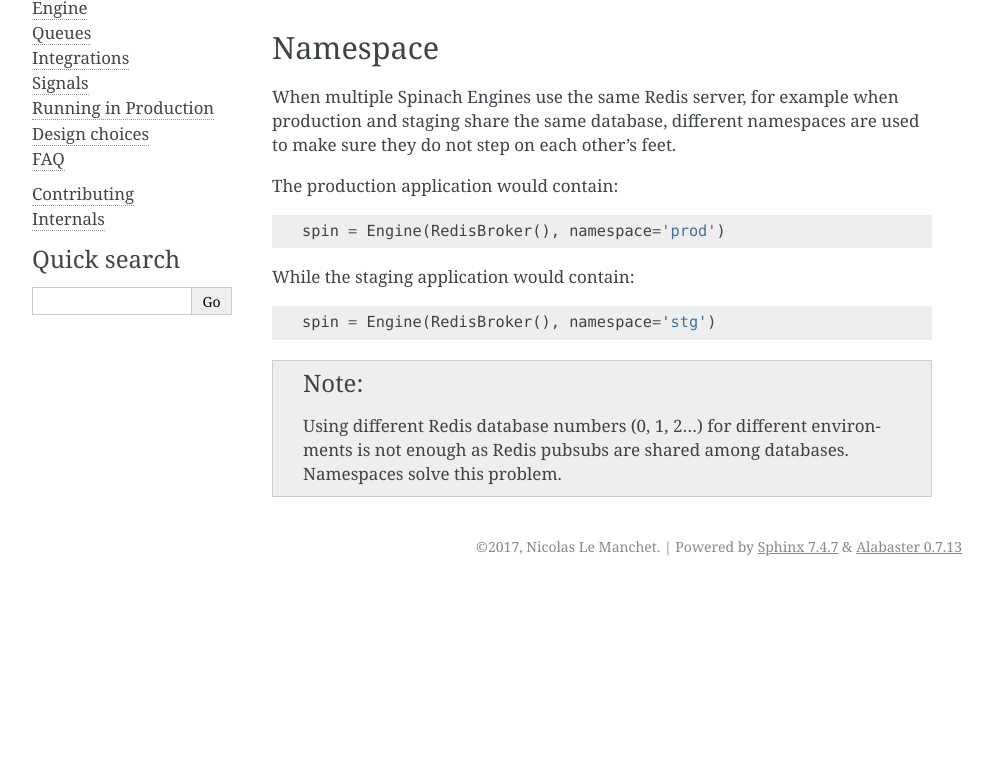
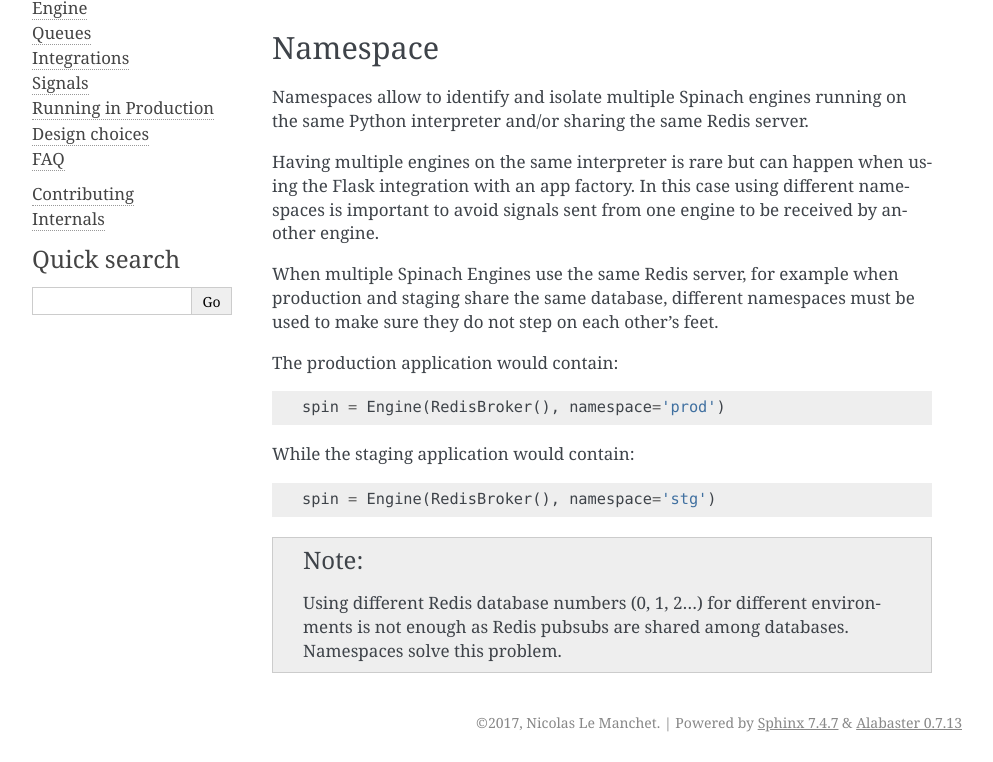
Before and after one commit to NicolasLM/spinach, a Sphinx documentation site: the page built from doc/user/engine.rst, in a window 1280 px wide, cut to the strip 314-1076 px from the top of the page. Shown: the whole strip, without its empty margins (148-1141 px from the left). Built offline with Sphinx 7.4.7, drawn with Linux system fonts in a browser that asks for light colours; the version number could not be read and is left out; before the commit the page ends 900 px from its top, so only the background shows below that.

Commit message:
Document running multiple engines at once

```diff
--- a/doc/user/engine.rst
+++ b/doc/user/engine.rst
@@ -15,9 +15,17 @@ Python interpreter.
 Namespace
 ---------
 
+Namespaces allow to identify and isolate multiple Spinach engines running on
+the same Python interpreter and/or sharing the same Redis server.
+
+Having multiple engines on the same interpreter is rare but can happen when
+using the Flask integration with an app factory. In this case using different
+namespaces is important to avoid signals sent from one engine to be received by
+another engine.
+
 When multiple Spinach Engines use the same Redis server, for example when
-production and staging share the same database, different namespaces are used
-to make sure they do not step on each other's feet.
+production and staging share the same database, different namespaces must be
+used to make sure they do not step on each other's feet.
 
 The production application would contain::
 
```
